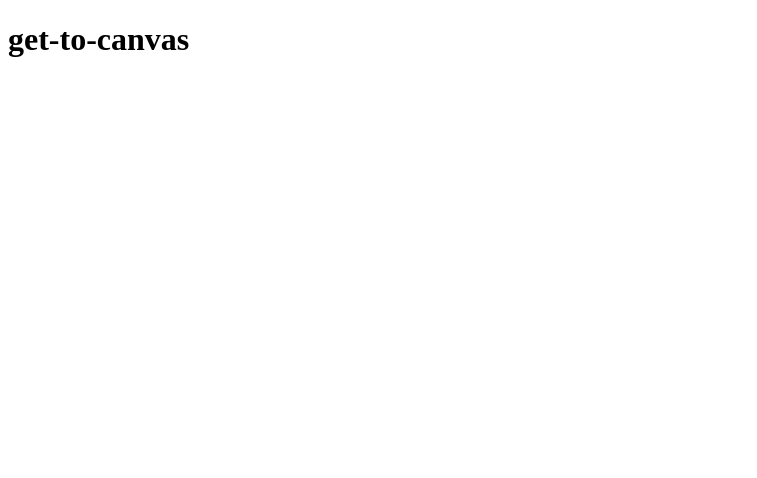
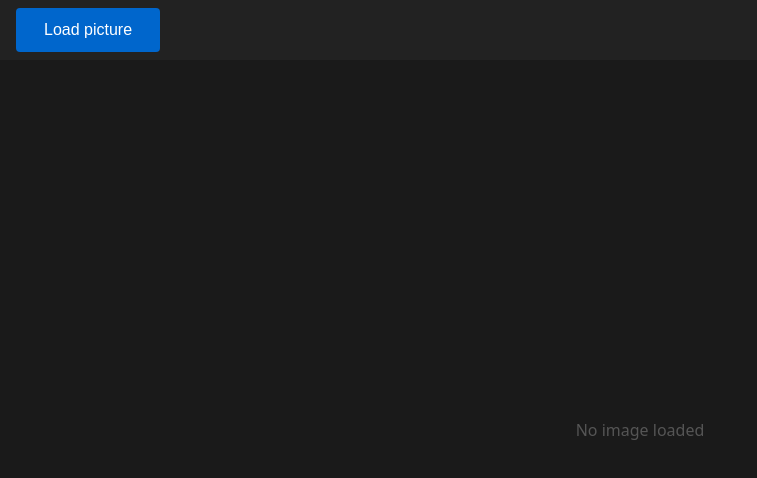
Before and after one commit to edoardo90/picture-to-canvas, a React (Vite) app: page / in a window 1280 px wide. Shown: the top 478 px of the page, without its empty margins (0-757 px from the left). Built offline with nearby package versions, Linux system fonts and the light colour scheme.

Commit message:
feat: add an image button

```diff
--- /dev/null
+++ b/src/App.css
@@ -0,0 +1,78 @@
+*,
+*::before,
+*::after {
+  box-sizing: border-box;
+  margin: 0;
+  padding: 0;
+}
+
+.app {
+  display: flex;
+  flex-direction: column;
+  width: 100vw;
+  height: 100dvh;
+  background: #1a1a1a;
+  color: #e0e0e0;
+  font-family: system-ui, sans-serif;
+  overflow: hidden;
+}
+
+.app__file-input {
+  position: absolute;
+  width: 0;
+  height: 0;
+  opacity: 0;
+  pointer-events: none;
+}
+
+.app__display-area {
+  flex: 1;
+  display: flex;
+  align-items: center;
+  justify-content: center;
+  overflow: hidden;
+}
+
+.app__image {
+  max-width: 100%;
+  max-height: 100%;
+  width: 100%;
+  height: 100%;
+  object-fit: contain;
+  display: block;
+}
+
+.app__empty-state {
+  color: #555;
+  font-size: 1rem;
+}
+
+.app__toolbar {
+  display: flex;
+  align-items: center;
+  gap: 0.75rem;
+  padding: 0.5rem 1rem;
+  background: #222;
+  flex-shrink: 0;
+}
+
+.app__load-button {
+  min-width: 44px;
+  min-height: 44px;
+  padding: 0.75rem 1.75rem;
+  background: #0066cc;
+  color: #fff;
+  border: none;
+  border-radius: 4px;
+  font-size: 1rem;
+  cursor: pointer;
+}
+
+.app__load-button:hover {
+  background: #0052a3;
+}
+
+.app__load-button:focus-visible {
+  outline: 3px solid #fff;
+  outline-offset: 2px;
+}
--- a/src/App.tsx
+++ b/src/App.tsx
@@ -1,7 +1,64 @@
+import { useEffect, useRef, useState } from 'react'
+import './App.css'
+
 function App() {
+  const [imageUrl, setImageUrl] = useState<string | null>(null)
+  const fileInputRef = useRef<HTMLInputElement>(null)
+
+  useEffect(() => {
+    return () => {
+      if (imageUrl) {
+        URL.revokeObjectURL(imageUrl)
+      }
+    }
+  }, [imageUrl])
+
+  function handleLoadPictureClick() {
+    fileInputRef.current?.click()
+  }
+
+  function handleFileChange(event: React.ChangeEvent<HTMLInputElement>) {
+    const file = event.target.files?.[0]
+    if (!file) return
+    if (!file.type.startsWith('image/')) return
+    const url = URL.createObjectURL(file)
+    setImageUrl(url)
+    event.target.value = ''
+  }
+
   return (
-    <main>
-      <h1>get-to-canvas</h1>
+    <main className="app">
+      <input
+        ref={fileInputRef}
+        type="file"
+        accept="image/*"
+        aria-hidden="true"
+        tabIndex={-1}
+        onChange={handleFileChange}
+        className="app__file-input"
+      />
+
+      <div className="app__toolbar">
+        <button
+          type="button"
+          className="app__load-button"
+          onClick={handleLoadPictureClick}
+        >
+          Load picture
+        </button>
+      </div>
+
+      <div className="app__display-area">
+        {imageUrl ? (
+          <img
+            src={imageUrl}
+            alt="Reference picture"
+            className="app__image"
+          />
+        ) : (
+          <p className="app__empty-state">No image loaded</p>
+        )}
+      </div>
     </main>
   )
 }
```
Also changed, not shown: 3 other files (tests, documents, lock files or other folders).
